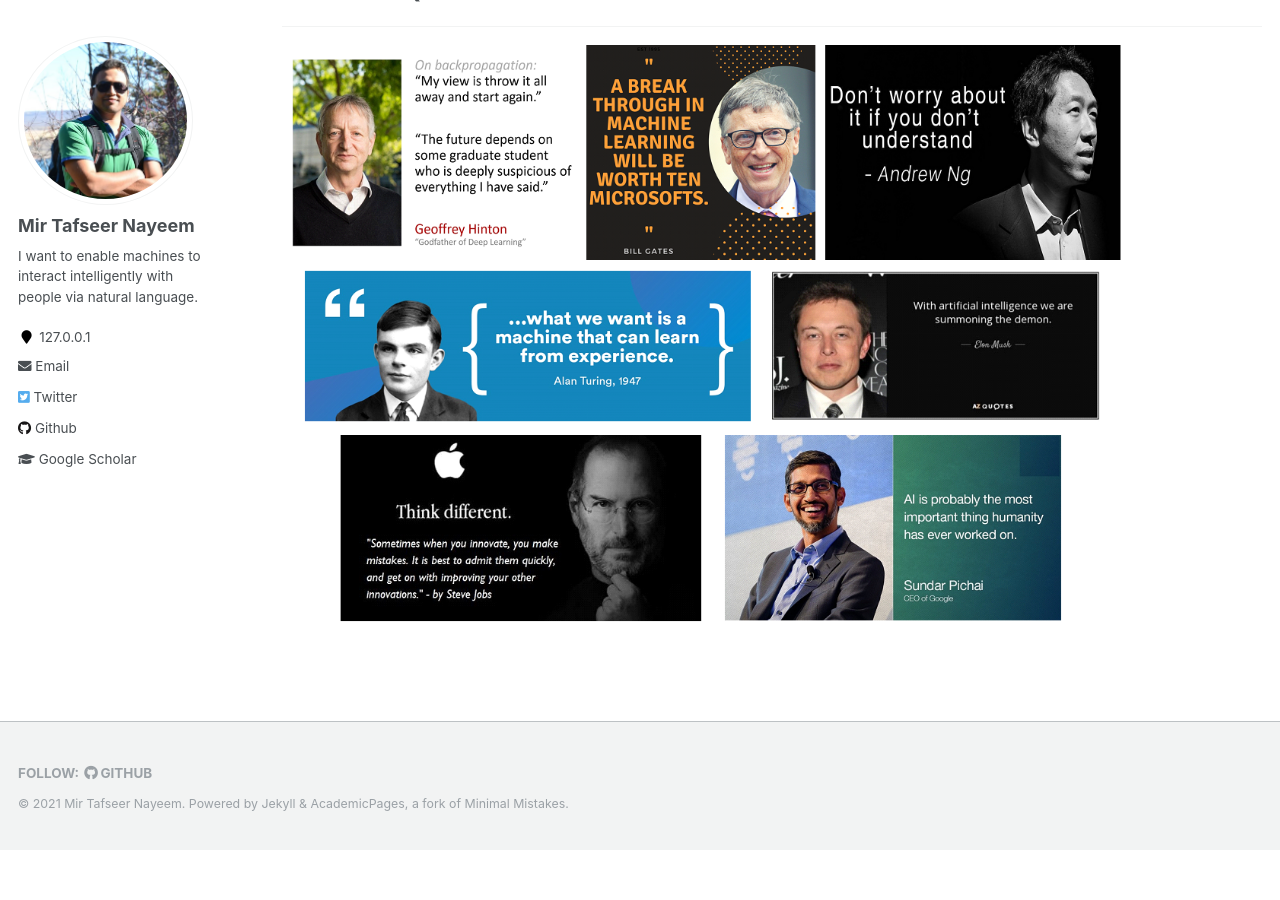
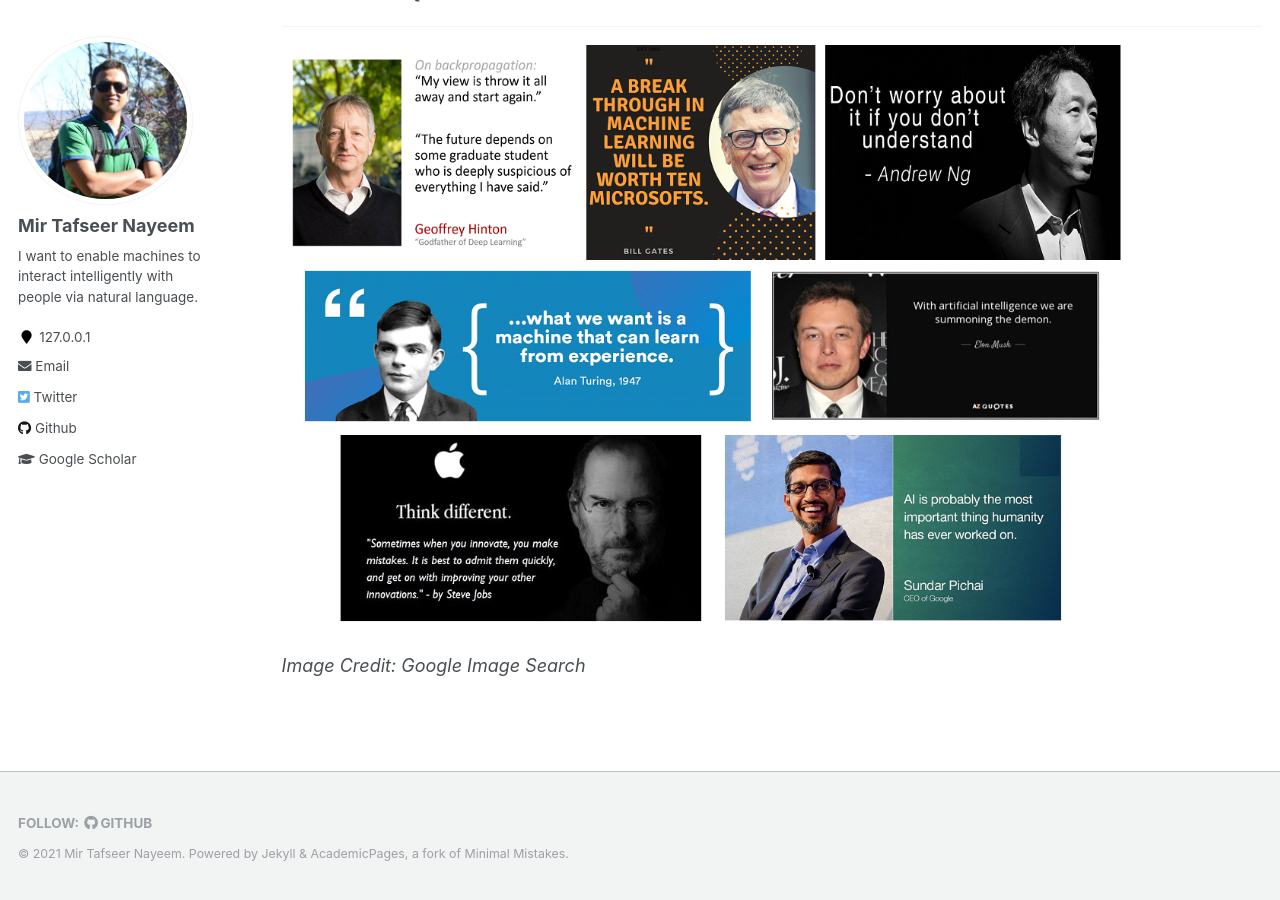
Before and after one commit to sujan-sarker/sujan-sarker.github.io, a Jekyll site: the page built from _pages/publications.md, in a window 1280 px wide and 900 px high, scrolled down 2511 px. Built offline with Jekyll 4.4.1, drawn with Linux system fonts in a browser that asks for light colours; before the commit the page ends 3361 px from its top, so only the background shows below that.

Commit message:
Update publications.md

```diff
--- a/_pages/publications.md
+++ b/_pages/publications.md
@@ -93,3 +93,5 @@ author_profile: true
 
 <img src="https://tafseer-nayeem.github.io/images/quotes.png" alt="Favorite Quotes"
 	title="Favorite Quotes" width="840" height="70">
+
+*Image Credit: Google Image Search*
```
